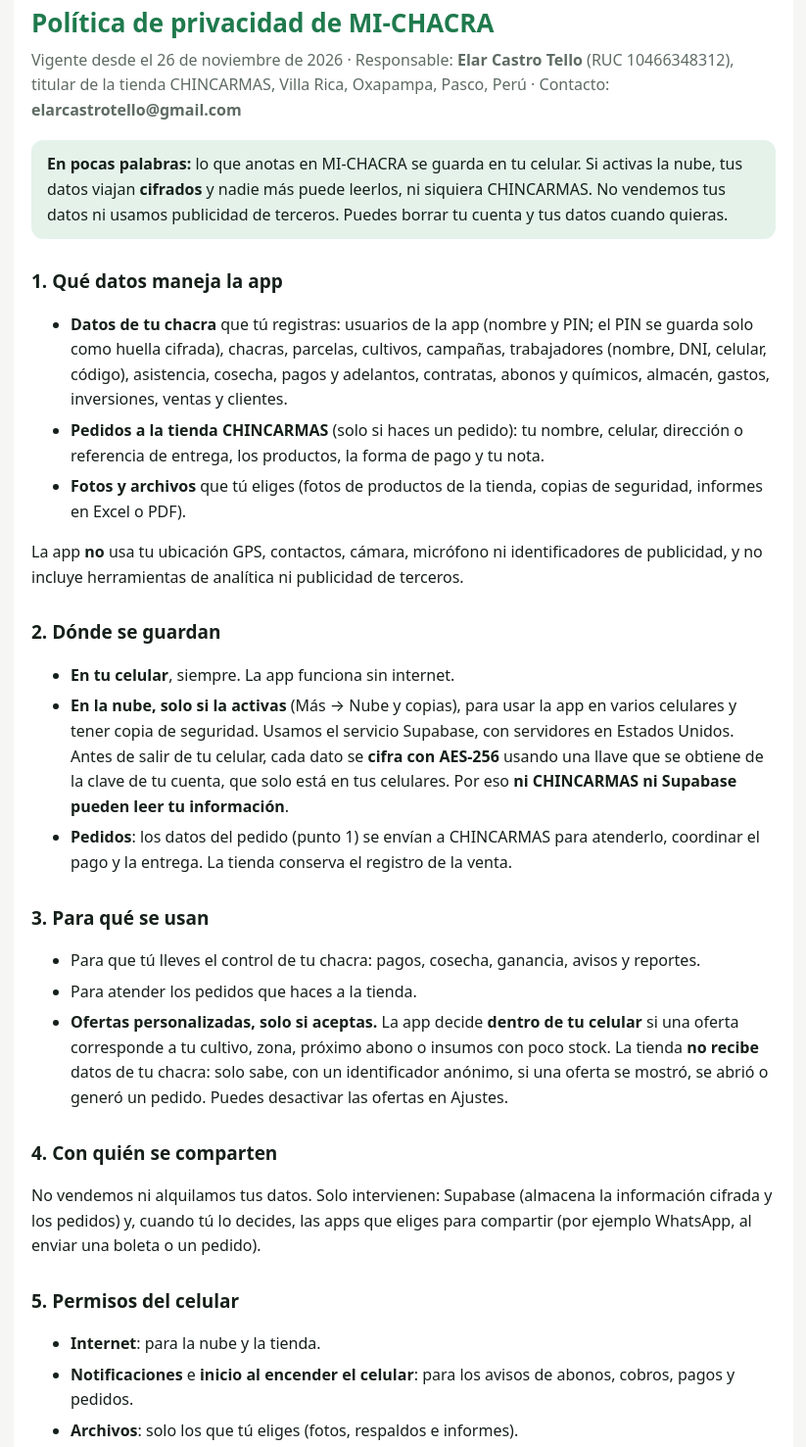
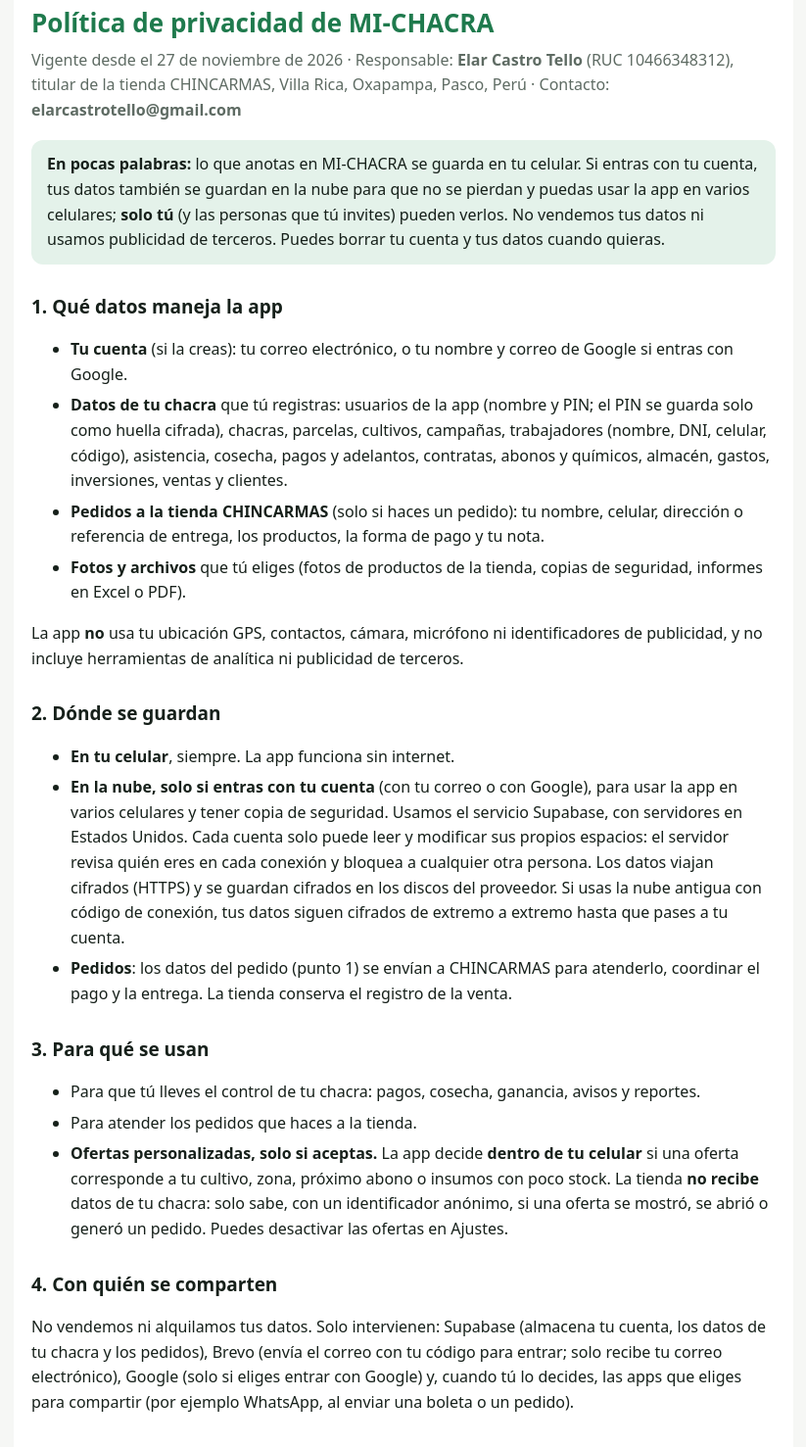
Before and after one commit to ElarCastro/michacra, a plain HTML site: page privacidad.html in a window 1280 px wide. Shown: the part 21-1498 px from the top of the page at 98% size, without its empty margins (228-1051 px from the left). Drawn offline with Linux system fonts and the light colour scheme.

Commit message:
Update privacidad.html

```diff
--- a/privacidad.html
+++ b/privacidad.html
@@ -15,12 +15,13 @@
 <body>
 <main>
 <h1>Política de privacidad de MI-CHACRA</h1>
-<p class="sub">Vigente desde el 26 de noviembre de 2026 · Responsable: <b>Elar Castro Tello</b> (RUC 10466348312), titular de la tienda CHINCARMAS, Villa Rica, Oxapampa, Pasco, Perú · Contacto: <b>elarcastrotello@gmail.com</b></p>
+<p class="sub">Vigente desde el 27 de noviembre de 2026 · Responsable: <b>Elar Castro Tello</b> (RUC 10466348312), titular de la tienda CHINCARMAS, Villa Rica, Oxapampa, Pasco, Perú · Contacto: <b>elarcastrotello@gmail.com</b></p>
 
-<div class="caja"><b>En pocas palabras:</b> lo que anotas en MI-CHACRA se guarda en tu celular. Si activas la nube, tus datos viajan <b>cifrados</b> y nadie más puede leerlos, ni siquiera CHINCARMAS. No vendemos tus datos ni usamos publicidad de terceros. Puedes borrar tu cuenta y tus datos cuando quieras.</div>
+<div class="caja"><b>En pocas palabras:</b> lo que anotas en MI-CHACRA se guarda en tu celular. Si entras con tu cuenta, tus datos también se guardan en la nube para que no se pierdan y puedas usar la app en varios celulares; <b>solo tú</b> (y las personas que tú invites) pueden verlos. No vendemos tus datos ni usamos publicidad de terceros. Puedes borrar tu cuenta y tus datos cuando quieras.</div>
 
 <h2>1. Qué datos maneja la app</h2>
 <ul>
+  <li><b>Tu cuenta</b> (si la creas): tu correo electrónico, o tu nombre y correo de Google si entras con Google.</li>
   <li><b>Datos de tu chacra</b> que tú registras: usuarios de la app (nombre y PIN; el PIN se guarda solo como huella cifrada), chacras, parcelas, cultivos, campañas, trabajadores (nombre, DNI, celular, código), asistencia, cosecha, pagos y adelantos, contratas, abonos y químicos, almacén, gastos, inversiones, ventas y clientes.</li>
   <li><b>Pedidos a la tienda CHINCARMAS</b> (solo si haces un pedido): tu nombre, celular, dirección o referencia de entrega, los productos, la forma de pago y tu nota.</li>
   <li><b>Fotos y archivos</b> que tú eliges (fotos de productos de la tienda, copias de seguridad, informes en Excel o PDF).</li>
@@ -30,7 +31,7 @@
 <h2>2. Dónde se guardan</h2>
 <ul>
   <li><b>En tu celular</b>, siempre. La app funciona sin internet.</li>
-  <li><b>En la nube, solo si la activas</b> (Más → Nube y copias), para usar la app en varios celulares y tener copia de seguridad. Usamos el servicio Supabase, con servidores en Estados Unidos. Antes de salir de tu celular, cada dato se <b>cifra con AES-256</b> usando una llave que se obtiene de la clave de tu cuenta, que solo está en tus celulares. Por eso <b>ni CHINCARMAS ni Supabase pueden leer tu información</b>.</li>
+  <li><b>En la nube, solo si entras con tu cuenta</b> (con tu correo o con Google), para usar la app en varios celulares y tener copia de seguridad. Usamos el servicio Supabase, con servidores en Estados Unidos. Cada cuenta solo puede leer y modificar sus propios espacios: el servidor revisa quién eres en cada conexión y bloquea a cualquier otra persona. Los datos viajan cifrados (HTTPS) y se guardan cifrados en los discos del proveedor. Si usas la nube antigua con código de conexión, tus datos siguen cifrados de extremo a extremo hasta que pases a tu cuenta.</li>
   <li><b>Pedidos</b>: los datos del pedido (punto 1) se envían a CHINCARMAS para atenderlo, coordinar el pago y la entrega. La tienda conserva el registro de la venta.</li>
 </ul>
 
@@ -42,7 +43,7 @@
 </ul>
 
 <h2>4. Con quién se comparten</h2>
-<p>No vendemos ni alquilamos tus datos. Solo intervienen: Supabase (almacena la información cifrada y los pedidos) y, cuando tú lo decides, las apps que eliges para compartir (por ejemplo WhatsApp, al enviar una boleta o un pedido).</p>
+<p>No vendemos ni alquilamos tus datos. Solo intervienen: Supabase (almacena tu cuenta, los datos de tu chacra y los pedidos), Brevo (envía el correo con tu código para entrar; solo recibe tu correo electrónico), Google (solo si eliges entrar con Google) y, cuando tú lo decides, las apps que eliges para compartir (por ejemplo WhatsApp, al enviar una boleta o un pedido).</p>
 
 <h2>5. Permisos del celular</h2>
 <ul>
@@ -55,7 +56,7 @@
 <ul>
   <li>En tu celular, hasta que los borres. Lo que eliminas pasa a una papelera por 30 días.</li>
   <li><b>Borrar los datos del celular</b>: Más → Ajustes → Privacidad y datos → <i>Borrar todos los datos de este celular</i>.</li>
-  <li><b>Eliminar tu cuenta y tus datos de la nube</b>: Más → Nube y copias → <i>Eliminar mi cuenta y mis datos de la nube</i>. Se borran de inmediato. Tus pedidos a la tienda quedan sin tu nombre, celular ni dirección.</li>
+  <li><b>Eliminar tu cuenta y tus datos de la nube</b>: Más → Mi cuenta y nube → <i>Eliminar mi cuenta y mis datos de la nube</i>. Se borran de inmediato tu cuenta y todos tus espacios. Tus pedidos a la tienda quedan sin tu nombre, celular ni dirección.</li>
   <li>También puedes pedir el borrado sin la app: ver <a href="eliminar-cuenta.html">cómo eliminar tu cuenta</a> o escribir a elarcastrotello@gmail.com. Respondemos en un plazo máximo de 30 días.</li>
 </ul>
 
@@ -69,7 +70,7 @@
 <p>MI-CHACRA está dirigida a personas mayores de 18 años que administran una chacra o trabajan en ella.</p>
 
 <h2>10. Seguridad</h2>
-<p>Usamos cifrado en tránsito (HTTPS) y cifrado de extremo a extremo en la nube. El acceso a la app se protege con PIN. Si pierdes el celular, puedes eliminar tu cuenta de la nube desde otro celular conectado o escribiéndonos.</p>
+<p>Usamos cifrado en tránsito (HTTPS) y cifrado en reposo en la nube, y reglas en el servidor para que cada cuenta vea solo sus datos. El ingreso a tu cuenta es con un código enviado a tu correo o con Google (sin contraseñas), y el uso diario de la app se protege con PIN. Si pierdes el celular, entra con tu cuenta desde otro y cierra la sesión o elimina tu cuenta, o escríbenos.</p>
 
 <h2>11. Cambios</h2>
 <p>Si cambiamos esta política, publicaremos la nueva versión en esta página y en la app, con su fecha de vigencia.</p>
```
